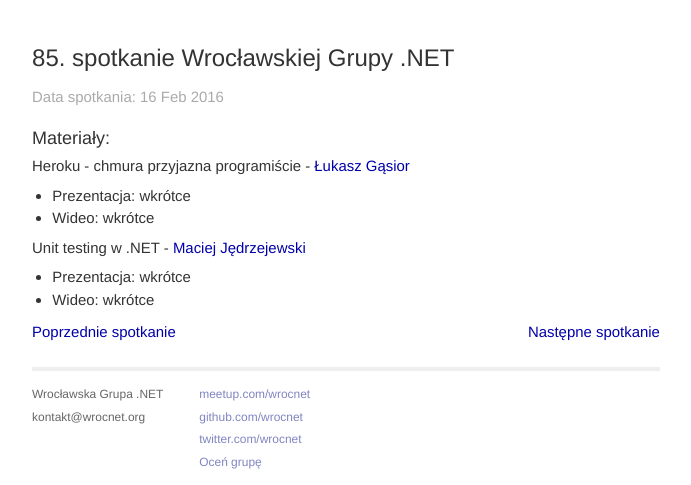
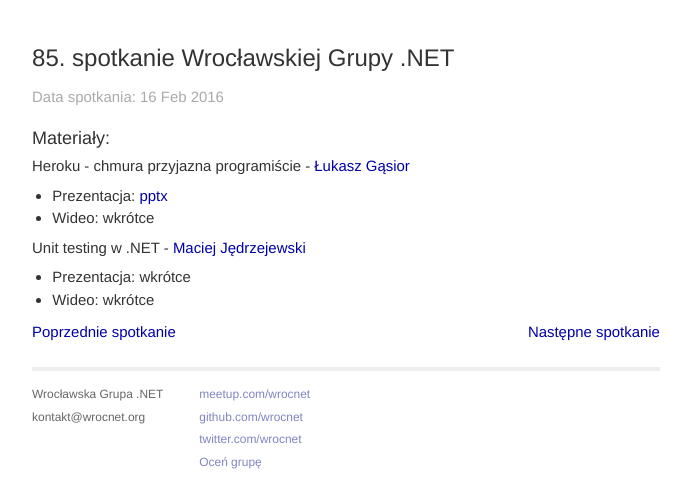
Before and after one commit to wrocnet/wrocnet.github.io, a Jekyll site: the page built from _posts/2016-02-16-85-spotkanie-wroclawskiej-grupy-net.md, in a window 1280 px wide. Shown: the part 500-985 px from the top of the page, without its empty margins (294-985 px from the left). Built offline with Jekyll 4.4.1, drawn with Linux system fonts in a browser that asks for light colours; nearby versions of some CDN libraries; a script that is not in the unit is left out.

Commit message:
slajdy heroku - link

```diff
--- a/_posts/2016-02-16-85-spotkanie-wroclawskiej-grupy-net.md
+++ b/_posts/2016-02-16-85-spotkanie-wroclawskiej-grupy-net.md
@@ -5,7 +5,7 @@ meetupno: 85
 ---
 
 #### Heroku - chmura przyjazna programiście - [Łukasz Gąsior](http://twitter.com/lukaszgasior)
-* Prezentacja: wkrótce
+* Prezentacja: [pptx](/assets/heroku.pptx)
 * Wideo: wkrótce
 
 #### Unit testing w .NET - [Maciej Jędrzejewski](https://twitter.com/mjjedmac)
```
